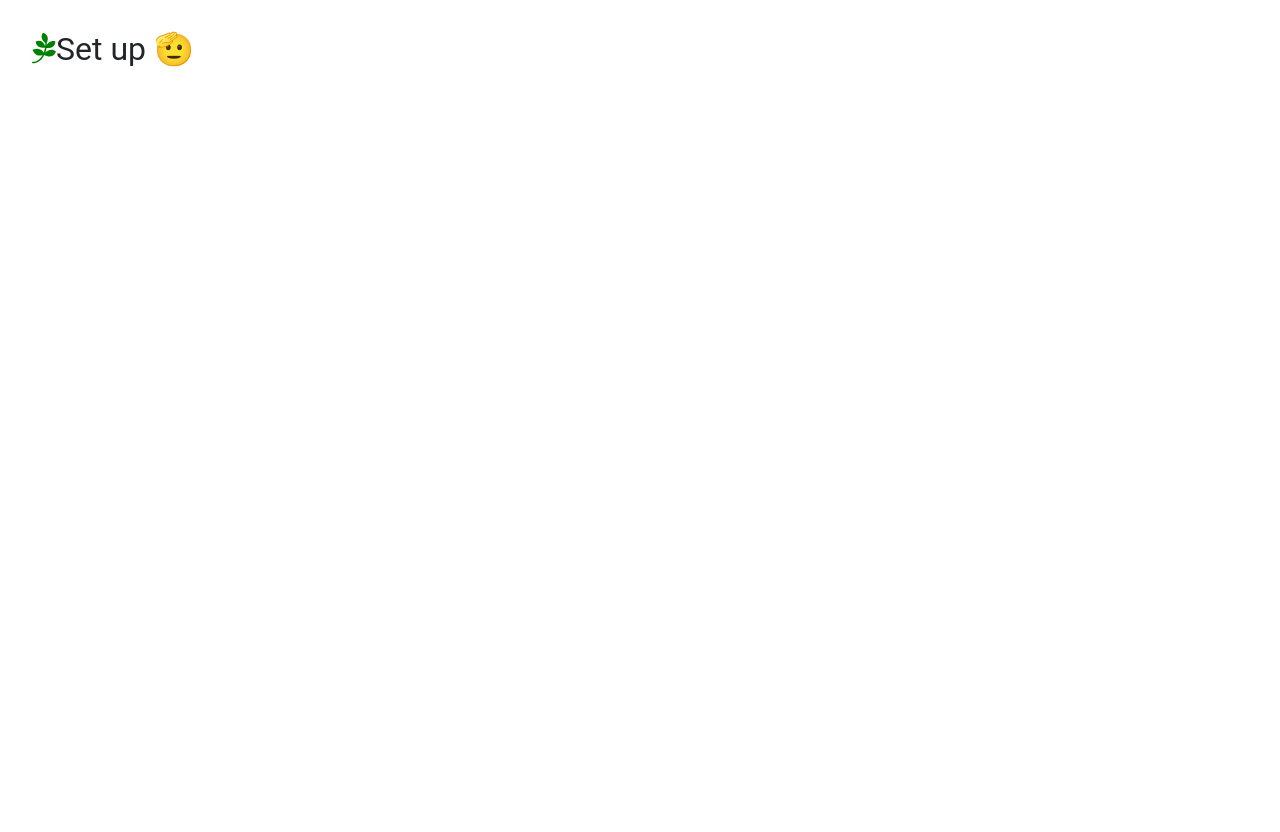
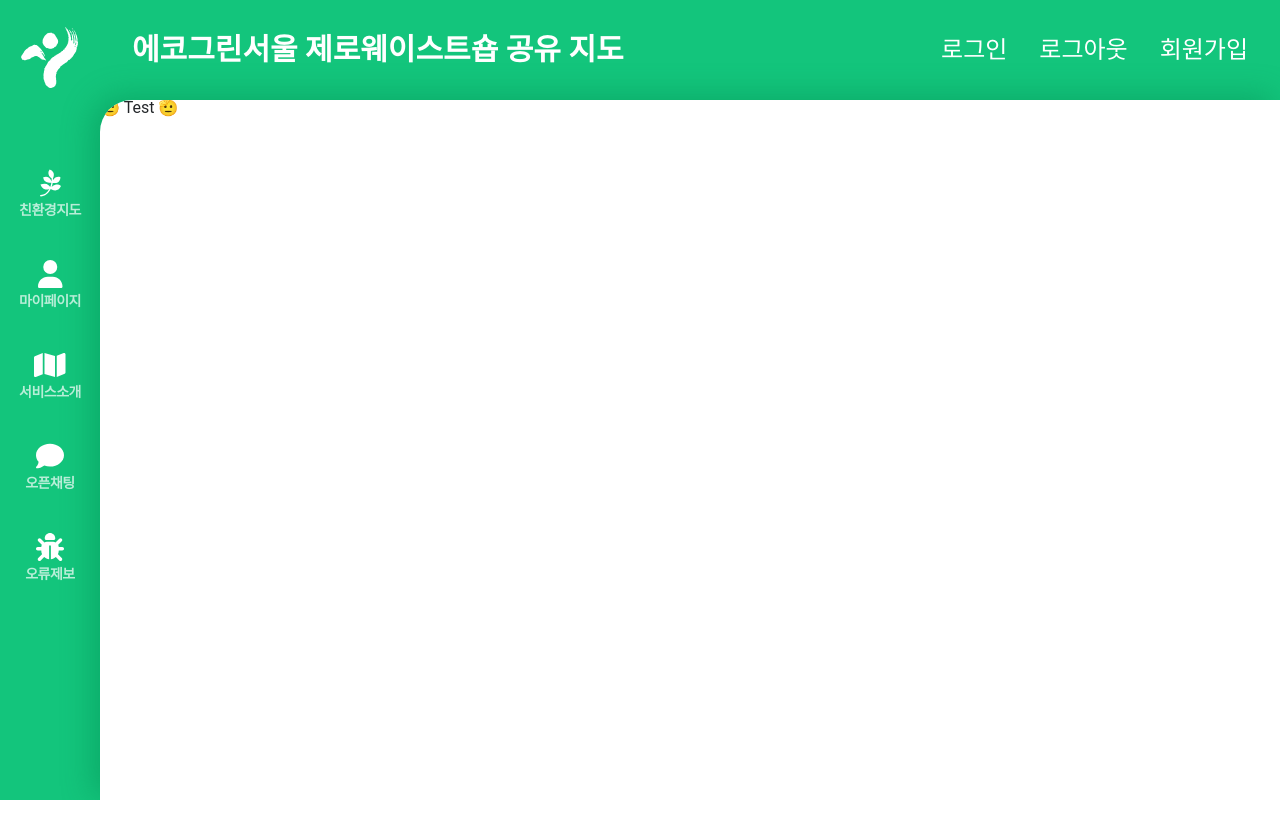
Before and after one commit to codestates-seb/seb41_main_027, a React (Create React App) app in the folder client/: page / in a window 1280 px wide. After the commit the page ends 800 px from the top, so only its background shows below. Built offline with nearby package versions, Linux system fonts and the light colour scheme.

Commit message:
✨ feat : 공통 Layout Set up
- Nav, Header, Map
- Map Test를 위해 Demo 폴더 뺐습니다. 추후 폴더 셋업, 라우팅 및 페이지 세팅하실 때 수정 해주시면 됩니다.

```diff
--- a/client/package.json
+++ b/client/package.json
@@ -20,7 +20,7 @@
     "react-scripts": "5.0.1",
     "recoil": "^0.7.6",
     "styled-components": "^5.3.6",
-    "styled-reset": "^4.4.4",
+    "styled-reset": "^4.4.5",
     "web-vitals": "^2.1.4"
   },
   "scripts": {
--- a/client/src/App.js
+++ b/client/src/App.js
@@ -1,10 +1,22 @@
+import styled from 'styled-components'
 import GlobalStyle from '../src/styles/GlobalStyle'
-import styled from 'styled-components'
-import { FontAwesomeIcon } from '@fortawesome/react-fontawesome'
-import { faPagelines } from '@fortawesome/free-brands-svg-icons'
+// import { faPagelines } from '@fortawesome/free-brands-svg-icons'
+// import { faMap, faComment, faBug, faUser } from '@fortawesome/free-solid-svg-icons'
 
-const StyleFontAwesomeIcon = styled(FontAwesomeIcon)`
-  color: green;
+import Nav from './components/Nav/Nav'
+import Map from './components/Map/Map'
+import Header from './components/Header/Header'
+
+const Main = styled.main`
+  display: flex;
+  width: 100%;
+  height: 100vh;
+  background-color: #13c57c;
+  box-sizing: border-box;
+`
+
+const Wrapper = styled.section`
+  width: 100%;
 `
 
 function App() {
@@ -12,12 +24,14 @@ function App() {
     <section className="App">
       <reset />
       <GlobalStyle />
-      <h1 className="test">
-        <StyleFontAwesomeIcon icon={faPagelines} />
-        Set up 🫡
-      </h1>
-
-      {/* 주석 샘플 나중에 다쓰고 날릴게요🥹 */}
+      <Main>
+        <Nav />
+        <Wrapper>
+          <Header />
+          <Map />
+        </Wrapper>
+      </Main>
+      {/* 주석 샘플 다쓰고 나중에 날릴게요🥹 */}
     </section>
   )
 }
--- /dev/null
+++ b/client/src/components/Header/Header.js
@@ -0,0 +1,40 @@
+import styled from 'styled-components'
+
+const HeaderW = styled.header`
+  z-index: 500;
+  display: flex;
+  align-items: center;
+  justify-content: space-between;
+  margin: 0 32px;
+  width: calc(100% - 64px);
+  height: 100px;
+  color: #fff;
+  h1 {
+    font-size: 30px;
+    font-weight: 700;
+  }
+
+  ul {
+    display: flex;
+    font-weight: 400;
+    font-size: 24px;
+    li {
+      margin-left: 32px;
+    }
+  }
+`
+
+const Header = () => {
+  return (
+    <HeaderW>
+      <h1>에코그린서울 제로웨이스트숍 공유 지도</h1>
+      <ul>
+        <li>로그인</li>
+        <li>로그아웃</li>
+        <li>회원가입</li>
+      </ul>
+    </HeaderW>
+  )
+}
+
+export default Header
--- /dev/null
+++ b/client/src/components/Map/Map.js
@@ -0,0 +1,16 @@
+import styled from 'styled-components'
+
+const Container = styled.section`
+  z-index: 1000;
+  overflow: hidden;
+  height: calc(100% - 100px);
+  border-radius: 32px 0px 0px 0px;
+  box-shadow: -8px -4px 30px rgba(0, 129, 76, 0.4);
+  background-color: #fff;
+`
+
+const Map = () => {
+  return <Container>🫡 Test 🫡</Container>
+}
+
+export default Map
--- /dev/null
+++ b/client/src/components/Nav/Nav.js
@@ -0,0 +1,96 @@
+import styled from 'styled-components'
+
+import { FontAwesomeIcon } from '@fortawesome/react-fontawesome'
+import { faPagelines } from '@fortawesome/free-brands-svg-icons'
+import { faMap, faComment, faBug, faUser } from '@fortawesome/free-solid-svg-icons'
+import Logo from '../Nav/images/Logo.svg'
+
+// li사이즈만 빼둠 Nav css 셋업 안된 상태 -> 추후 Acitve 스타일링 필요
+// <a href="/" className={type.page === "home" ? "selected" : ""}>
+
+const StyleFontAwesomeIcon = styled(FontAwesomeIcon)`
+  font-size: 28px;
+  color: #fff;
+  :hover {
+    color: #13c57c;
+  }
+`
+const Wrapper = styled.nav`
+  z-index: 500;
+  display: flex;
+  align-items: flex-start;
+  justify-content: center;
+  width: 104px !important;
+  height: 100%;
+
+  .logo {
+    position: relative;
+    left: 5px;
+    top: 11px;
+    width: 57px;
+    height: 61px;
+    margin-bottom: 80px;
+  }
+  ul {
+    padding: 16px;
+    li:not(:first-child) {
+      margin-bottom: 16px;
+      display: flex;
+      flex-direction: column;
+      align-items: center;
+      justify-content: center;
+      width: 68px;
+      height: 75px;
+      color: rgba(255, 255, 255, 0.7);
+      line-height: 140%;
+      font-size: 14px;
+      font-weight: 600;
+      border-radius: 8px;
+      span {
+        margin-top: 4px;
+        letter-spacing: -0.5px;
+      }
+    }
+    li:hover {
+      color: #13c57c;
+      font-weight: 700;
+      background-color: rgba(255, 255, 255, 0.99);
+      box-shadow: -8px -4px 30px rgba(0, 129, 76, 0.4);
+    }
+  }
+`
+
+const Nav = () => {
+  return (
+    <Wrapper>
+      <ul>
+        <li>
+          {/* <link to={''} className="logo"></link> */}
+          <img src={Logo} className="logo" alt="EcoGreenSeoul Logo" />
+        </li>
+        <li>
+          <StyleFontAwesomeIcon icon={faPagelines} />
+          <span>친환경지도</span>
+        </li>
+        <li>
+          <StyleFontAwesomeIcon icon={faUser} />
+          <span>마이페이지</span>
+        </li>
+        <li>
+          <StyleFontAwesomeIcon icon={faMap} />
+          <span>서비스소개</span>
+        </li>
+        <li>
+          <StyleFontAwesomeIcon icon={faComment} />
+          <span>오픈채팅</span>
+        </li>
+        <li>
+          <StyleFontAwesomeIcon icon={faBug} />
+          <span>오류제보</span>
+        </li>
+      </ul>
+    </Wrapper>
+  )
+}
+
+export default Nav
--- a/client/src/styles/GlobalStyle.js
+++ b/client/src/styles/GlobalStyle.js
@@ -6,7 +6,6 @@ import reset from 'styled-reset'
 const GlobalStyle = createGlobalStyle`
   ${reset}
   /* 필요한 부분 추가해주셔요 🥹 */
-  .test { font-size: 2rem; margin: 32px} /* set up test 용 날리시면 됩니다 */
 
   body{
     margin: 0;
@@ -59,6 +58,7 @@ const GlobalStyle = createGlobalStyle`
     cursor: pointer;
   }
 
+
 `
 
 export default GlobalStyle
```
Also changed, not shown: client/src/components/Nav/images/Logo.svg (added), 1 other file (tests, documents, lock files or other folders).
